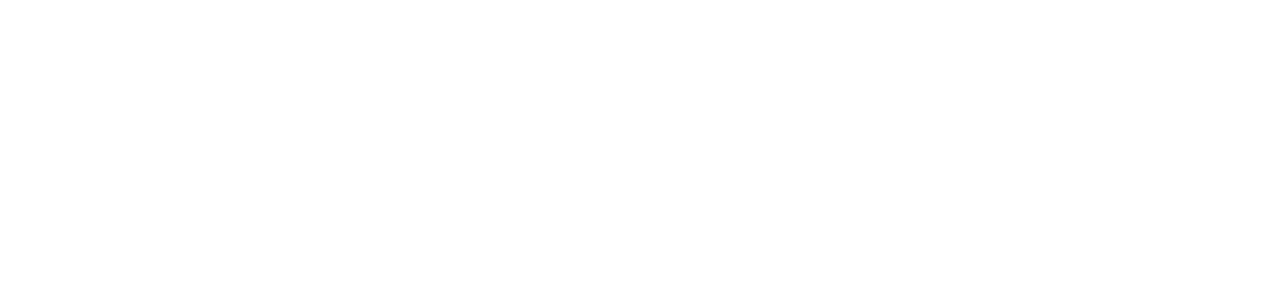
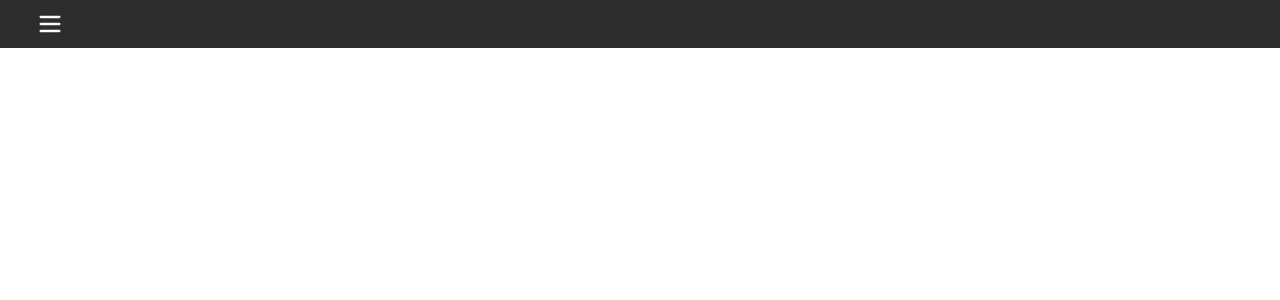
Before and after one commit to Oz996/Flow-Task-Manager, a Next.js app: page / in a window 1280 px wide. Shown: the top 300 px of the page. Built offline with nearby package versions, Linux system fonts and the light colour scheme.

Commit message:
added css variable for main color and started working on header

```diff
--- a/app/globals.css
+++ b/app/globals.css
@@ -1,6 +1,10 @@
 @tailwind base;
 @tailwind components;
 @tailwind utilities;
+
+:root {
+  --main-color: 240, 2%, 18%;
+}
 
 @layer base {
   :root {
@@ -67,3 +71,9 @@
     @apply bg-background text-foreground;
   }
 }
+
+@layer components {
+  .flex-centered {
+    @apply flex items-center justify-center;
+  }
+}
--- a/app/layout.tsx
+++ b/app/layout.tsx
@@ -1,6 +1,7 @@
 import { Plus_Jakarta_Sans } from "next/font/google";
 import { ThemeProvider } from "next-themes";
 import "./globals.css";
+import Header from "@/components/header/header";
 
 const defaultUrl = process.env.VERCEL_URL
   ? `https://${process.env.VERCEL_URL}`
@@ -28,6 +29,7 @@
           enableSystem
           disableTransitionOnChange
         >
+          <Header />
           <main>{children}</main>
         </ThemeProvider>
       </body>
--- /dev/null
+++ b/components/header/header.tsx
@@ -0,0 +1,14 @@
+import { Button } from "@/components/ui/button";
+import { Menu } from "lucide-react";
+
+export default function Header() {
+  return (
+    <header className="w-screen h-[3rem] bg-main absolute left-0 top-0">
+      <div className="container flex justify-between items-center h-full">
+        <Button className="bg-transparent p-1">
+          <Menu size={28} />
+        </Button>
+      </div>
+    </header>
+  );
+}
--- /dev/null
+++ b/components/ui/button.tsx
@@ -0,0 +1,56 @@
+import * as React from "react"
+import { Slot } from "@radix-ui/react-slot"
+import { cva, type VariantProps } from "class-variance-authority"
+
+import { cn } from "@/lib/utils"
+
+const buttonVariants = cva(
+  "inline-flex items-center justify-center whitespace-nowrap rounded-md text-sm font-medium ring-offset-background transition-colors focus-visible:outline-none focus-visible:ring-2 focus-visible:ring-ring focus-visible:ring-offset-2 disabled:pointer-events-none disabled:opacity-50",
+  {
+    variants: {
+      variant: {
+        default: "bg-primary text-primary-foreground hover:bg-primary/90",
+        destructive:
+          "bg-destructive text-destructive-foreground hover:bg-destructive/90",
+        outline:
+          "border border-input bg-background hover:bg-accent hover:text-accent-foreground",
+        secondary:
+          "bg-secondary text-secondary-foreground hover:bg-secondary/80",
+        ghost: "hover:bg-accent hover:text-accent-foreground",
+        link: "text-primary underline-offset-4 hover:underline",
+      },
+      size: {
+        default: "h-10 px-4 py-2",
+        sm: "h-9 rounded-md px-3",
+        lg: "h-11 rounded-md px-8",
+        icon: "h-10 w-10",
+      },
+    },
+    defaultVariants: {
+      variant: "default",
+      size: "default",
+    },
+  }
+)
+
+export interface ButtonProps
+  extends React.ButtonHTMLAttributes<HTMLButtonElement>,
+    VariantProps<typeof buttonVariants> {
+  asChild?: boolean
+}
+
+const Button = React.forwardRef<HTMLButtonElement, ButtonProps>(
+  ({ className, variant, size, asChild = false, ...props }, ref) => {
+    const Comp = asChild ? Slot : "button"
+    return (
+      <Comp
+        className={cn(buttonVariants({ variant, size, className }))}
+        ref={ref}
+        {...props}
+      />
+    )
+  }
+)
+Button.displayName = "Button"
+
+export { Button, buttonVariants }
--- a/tailwind.config.ts
+++ b/tailwind.config.ts
@@ -14,7 +14,7 @@
       center: true,
       padding: "2rem",
       screens: {
-        "2xl": "1400px",
+        "2xl": "1950px",
       },
     },
     extend: {
@@ -24,6 +24,7 @@
         ring: "hsl(var(--ring))",
         background: "hsl(var(--background))",
         foreground: "hsl(var(--foreground))",
+        main: "hsl(var(--main-color))",
         primary: {
           DEFAULT: "hsl(var(--primary))",
           foreground: "hsl(var(--primary-foreground))",
```
Also changed, not shown: 1 other file (tests, documents, lock files or other folders).
